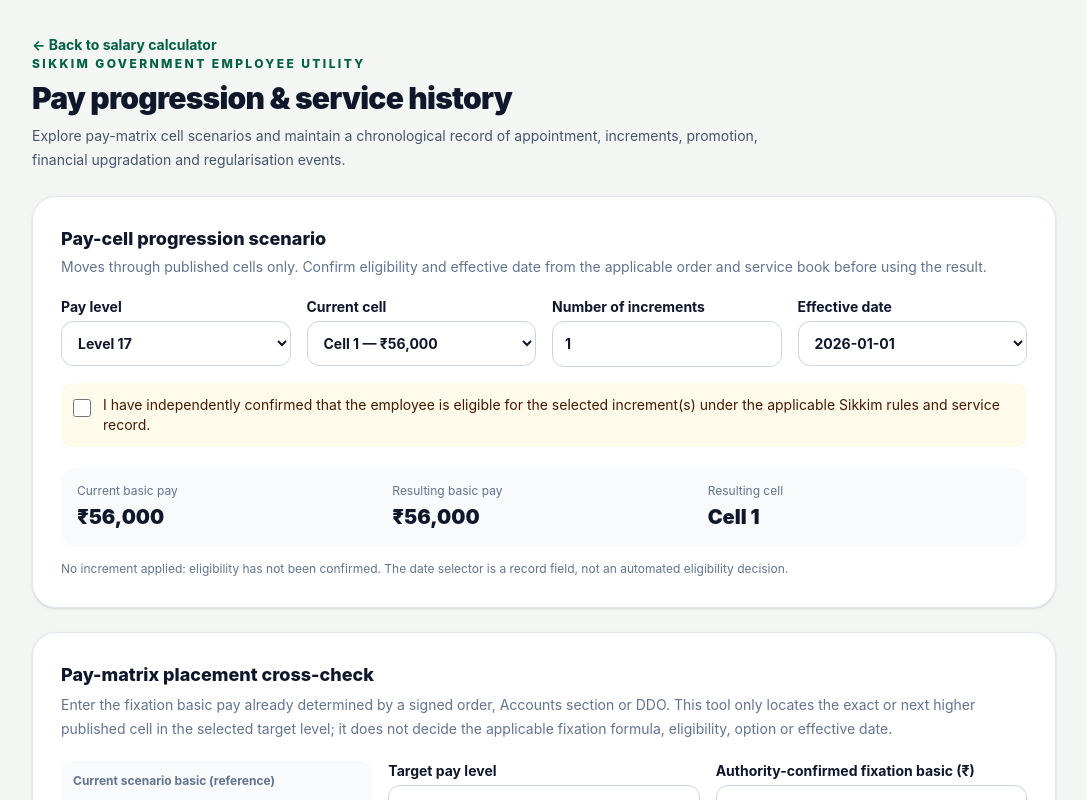
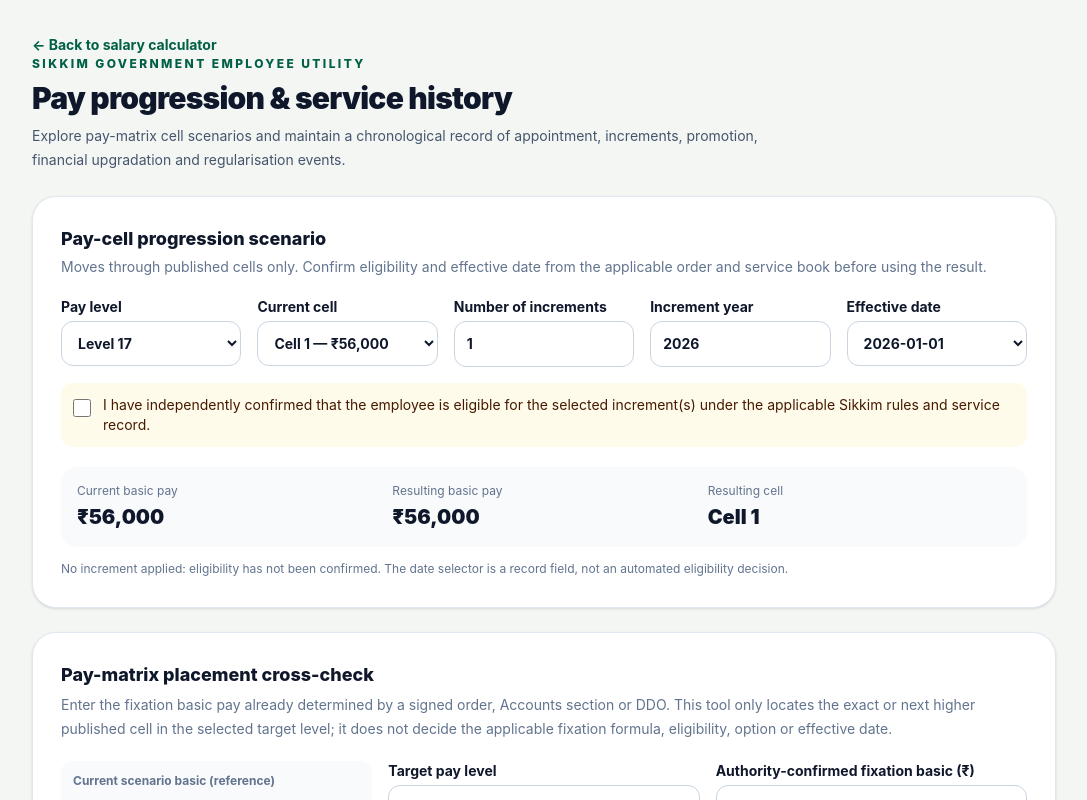
Before and after one commit to leenusdarnal/SIKKIM-GOVERNMENT-SALARY-CALCULATOR, a SvelteKit app: page /pay-progression in a window 1280 px wide. Shown: the top 800 px of the page, without its empty margins (96-1183 px from the left). Built offline with nearby package versions, Linux system fonts and the light colour scheme.

Commit message:
Make increment-date year selectable

```diff
--- a/src/routes/pay-progression/+page.svelte
+++ b/src/routes/pay-progression/+page.svelte
@@ -14,7 +14,9 @@
   let cell = $state(1);
   let increments = $state(1);
   let eligible = $state(false);
-  let effectiveDate = $state('2026-01-01');
+  const currentYear = new Date().getFullYear();
+  let incrementYear = $state(currentYear);
+  let effectiveDate = $state(String(currentYear) + '-01-01');
   let targetLevel = $state(18);
   let fixationBasis = $state('');
   const matrixPlacement = $derived(findNextMatrixCellAtOrAbove(targetLevel, Number(fixationBasis)));
@@ -34,6 +36,12 @@
   let fromDate = $state('');
   let toDate = $state('');
   let error = $state('');
+  function changeIncrementYear(event: Event) {
+    incrementYear = Number((event.currentTarget as HTMLInputElement).value);
+    const options = getIncrementDateOptions(incrementYear);
+    if (!options.includes(effectiveDate)) effectiveDate = options[0] ?? '';
+  }
+
   const result = $derived(calculateCellProgression(level, cell, increments, eligible));
   const historyResult = $derived(validatePayHistory(history));
   const filteredHistory = $derived(
@@ -247,11 +255,12 @@
     <header><p class="text-xs font-extrabold uppercase tracking-[0.2em] text-emerald-800 dark:text-emerald-400">Sikkim Government employee utility</p><h1 class="mt-2 text-3xl font-black tracking-tight">Pay progression & service history</h1><p class="mt-2 max-w-3xl text-sm leading-6 text-slate-600 dark:text-slate-300">Explore pay-matrix cell scenarios and maintain a chronological record of appointment, increments, promotion, financial upgradation and regularisation events.</p></header>
     <section class="rounded-3xl border border-slate-200 bg-white p-5 shadow-sm dark:border-slate-800 dark:bg-slate-900 sm:p-7">
       <h2 class="text-lg font-extrabold">Pay-cell progression scenario</h2><p class="mt-1 text-sm text-slate-500 dark:text-slate-400">Moves through published cells only. Confirm eligibility and effective date from the applicable order and service book before using the result.</p>
-      <div class="mt-5 grid gap-4 sm:grid-cols-2 lg:grid-cols-4">
+      <div class="mt-5 grid gap-4 sm:grid-cols-2 lg:grid-cols-5">
         <label class="text-sm font-bold">Pay level<select class="mt-1 w-full rounded-xl border border-slate-300 bg-transparent p-3 dark:border-slate-700" bind:value={level}>{#each PAY_LEVELS as item}<option value={item}>Level {item}</option>{/each}</select></label>
         <label class="text-sm font-bold">Current cell<select class="mt-1 w-full rounded-xl border border-slate-300 bg-transparent p-3 dark:border-slate-700" bind:value={cell}>{#each PAY_MATRIX[level] as _, i}<option value={i + 1}>Cell {i + 1} — {fmt(PAY_MATRIX[level][i])}</option>{/each}</select></label>
         <label class="text-sm font-bold">Number of increments<input class="mt-1 w-full rounded-xl border border-slate-300 bg-transparent p-3 dark:border-slate-700" type="number" min="1" max="5" bind:value={increments} /></label>
-        <label class="text-sm font-bold">Effective date<select class="mt-1 w-full rounded-xl border border-slate-300 bg-transparent p-3 dark:border-slate-700" bind:value={effectiveDate}>{#each getIncrementDateOptions(2026) as date}<option value={date}>{date}</option>{/each}</select></label>
+        <label class="text-sm font-bold">Increment year<input class="mt-1 w-full rounded-xl border border-slate-300 bg-transparent p-3 dark:border-slate-700" type="number" min="2016" max="2200" step="1" bind:value={incrementYear} oninput={changeIncrementYear} /></label>
+        <label class="text-sm font-bold">Effective date<select class="mt-1 w-full rounded-xl border border-slate-300 bg-transparent p-3 dark:border-slate-700" bind:value={effectiveDate}>{#each getIncrementDateOptions(incrementYear) as date}<option value={date}>{date}</option>{/each}</select></label>
       </div>
       <label class="mt-4 flex items-start gap-3 rounded-xl bg-amber-50 p-3 text-sm text-amber-950 dark:bg-amber-950/30 dark:text-amber-100"><input type="checkbox" bind:checked={eligible} class="mt-1" />I have independently confirmed that the employee is eligible for the selected increment(s) under the applicable Sikkim rules and service record.</label>
       <div class="mt-5 grid gap-3 rounded-2xl bg-slate-50 p-4 dark:bg-slate-800 sm:grid-cols-3">
```
